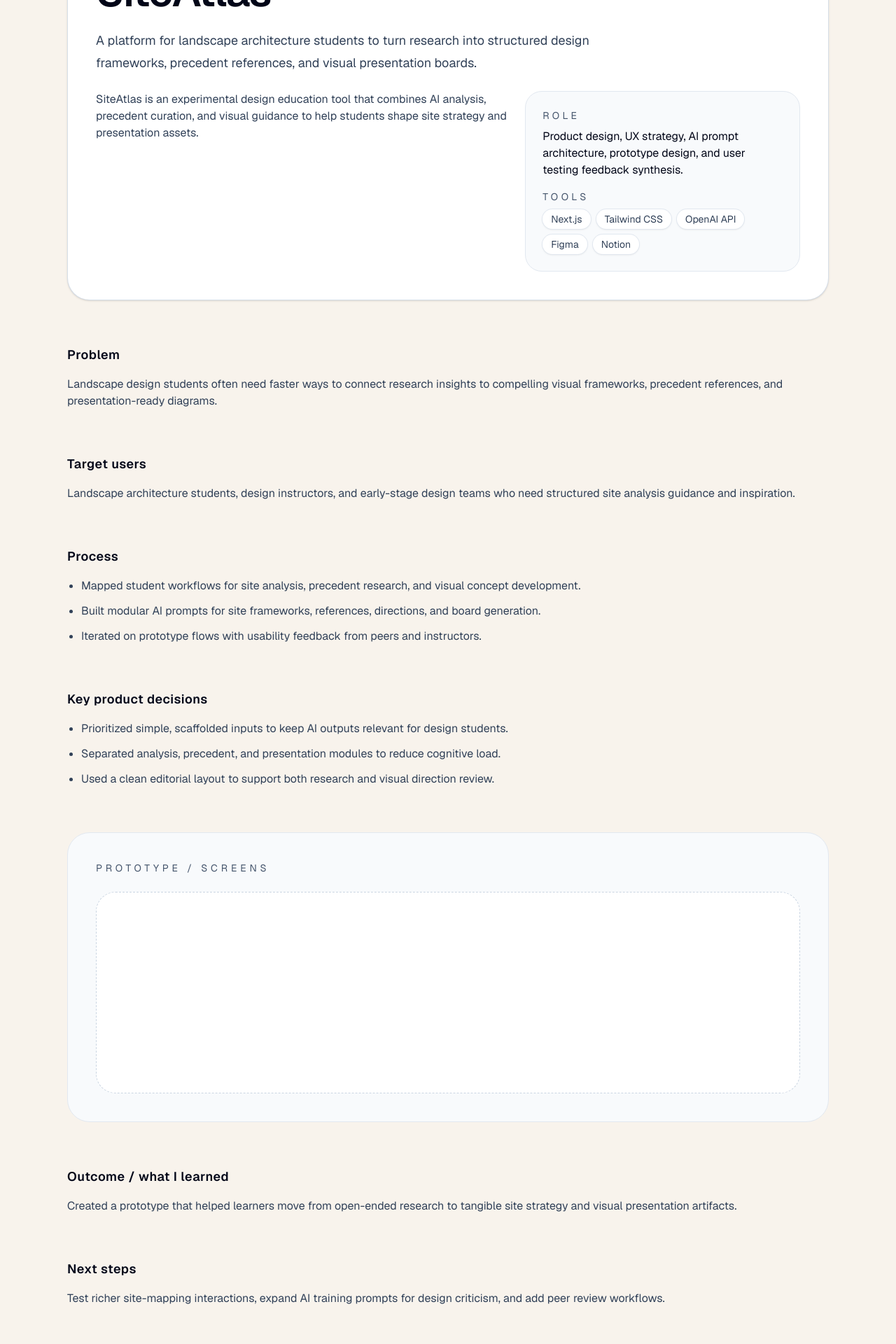
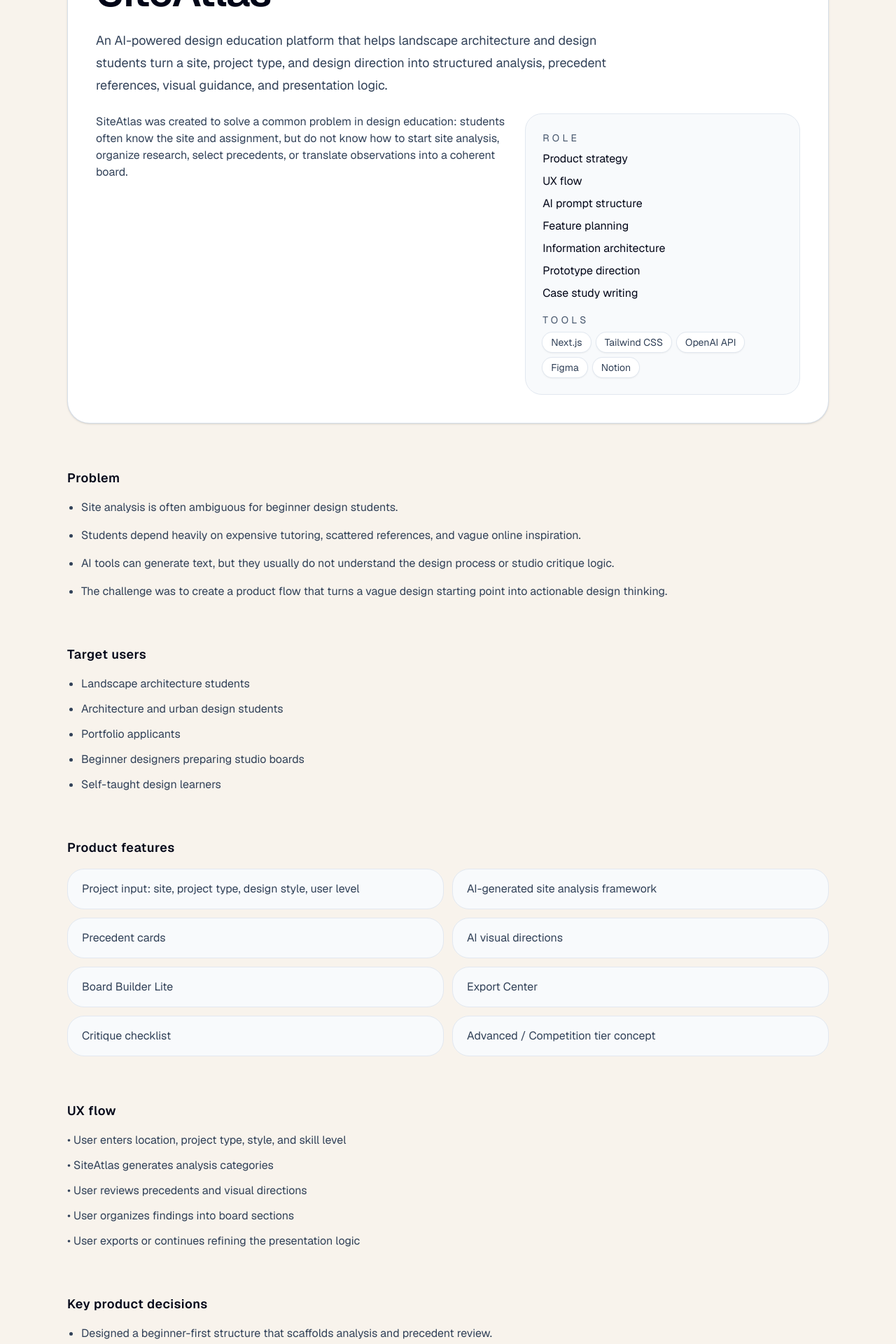
Before and after one commit to chantao1108-arch/chan-tao-portfolio, a Next.js app: page /work/siteatlas in a window 1280 px wide. Shown: the part 240-2160 px from the top of the page at 70% size. Built offline with nearby package versions, Linux system fonts and the light colour scheme.

Commit message:
Upgrade SiteAtlas case study

```diff
--- a/app/work/siteatlas/page.tsx
+++ b/app/work/siteatlas/page.tsx
@@ -6,6 +6,51 @@ import { SiteHeader } from "@/src/components/SiteHeader";
 import { projects } from "@/src/data/projects";
 
 const project = projects.find((item) => item.slug === "siteatlas");
+
+const targetUsers = [
+  "Landscape architecture students",
+  "Architecture and urban design students",
+  "Portfolio applicants",
+  "Beginner designers preparing studio boards",
+  "Self-taught design learners",
+];
+
+const roleItems = [
+  "Product strategy",
+  "UX flow",
+  "AI prompt structure",
+  "Feature planning",
+  "Information architecture",
+  "Prototype direction",
+  "Case study writing",
+];
+
+const productFeatures = [
+  "Project input: site, project type, design style, user level",
+  "AI-generated site analysis framework",
+  "Precedent cards",
+  "AI visual directions",
+  "Board Builder Lite",
+  "Export Center",
+  "Critique checklist",
+  "Advanced / Competition tier concept",
+];
+
+const uxSteps = [
+  "User enters location, project type, style, and skill level",
+  "SiteAtlas generates analysis categories",
+  "User reviews precedents and visual directions",
+  "User organizes findings into board sections",
+  "User exports or continues refining the presentation logic",
+];
+
+const placeholderCards = [
+  "Input form",
+  "AI analysis output",
+  "Precedent cards",
+  "Board Builder",
+  "Export Center",
+];
 
 export const metadata: Metadata = {
   title: "SiteAtlas — AI Design Education Tool",
@@ -30,7 +75,7 @@ export default function SiteAtlasPage() {
         <section className="space-y-6 rounded-[2rem] border border-slate-300/75 bg-white p-10 shadow-sm">
           <p className="text-sm uppercase tracking-[0.35em] text-slate-600">{project.label}</p>
           <h1 className="text-5xl font-semibold tracking-tight text-slate-950 sm:text-6xl">{project.title}</h1>
-          <p className="max-w-3xl text-lg leading-8 text-slate-700">{project.heroSummary}</p>
+          <p className="max-w-3xl text-lg leading-8 text-slate-700">{project.description}</p>
           <div className="grid gap-6 lg:grid-cols-[1.2fr_0.8fr]">
             <div className="space-y-5 text-slate-700">
               <p>{project.overview}</p>
@@ -38,7 +83,11 @@ export default function SiteAtlasPage() {
             <div className="space-y-4 rounded-3xl border border-slate-200 bg-slate-50 p-6">
               <div>
                 <p className="text-sm uppercase tracking-[0.32em] text-slate-600">Role</p>
-                <p className="mt-2 text-slate-950">{project.role}</p>
+                <div className="mt-2 space-y-2 text-slate-950">
+                  {roleItems.map((item) => (
+                    <p key={item}>{item}</p>
+                  ))}
+                </div>
               </div>
               <div>
                 <p className="text-sm uppercase tracking-[0.32em] text-slate-600">Tools</p>
@@ -56,18 +105,40 @@ export default function SiteAtlasPage() {
 
         <section className="grid gap-16 py-16">
           <CaseStudySection title="Problem">
-            <p>{project.problem}</p>
+            <ul className="list-disc space-y-4 pl-5 text-slate-700">
+              <li>Site analysis is often ambiguous for beginner design students.</li>
+              <li>Students depend heavily on expensive tutoring, scattered references, and vague online inspiration.</li>
+              <li>AI tools can generate text, but they usually do not understand the design process or studio critique logic.</li>
+              <li>The challenge was to create a product flow that turns a vague design starting point into actionable design thinking.</li>
+            </ul>
           </CaseStudySection>
+
           <CaseStudySection title="Target users">
-            <p>{project.targetUsers}</p>
-          </CaseStudySection>
-          <CaseStudySection title="Process">
             <ul className="list-disc space-y-3 pl-5 text-slate-700">
-              {project.process.map((step) => (
-                <li key={step}>{step}</li>
+              {targetUsers.map((user) => (
+                <li key={user}>{user}</li>
               ))}
             </ul>
           </CaseStudySection>
+
+          <CaseStudySection title="Product features">
+            <ul className="grid gap-3 text-slate-700 sm:grid-cols-2">
+              {productFeatures.map((feature) => (
+                <li key={feature} className="rounded-3xl border border-slate-200 bg-slate-50 px-5 py-4">
+                  {feature}
+                </li>
+              ))}
+            </ul>
+          </CaseStudySection>
+
+          <CaseStudySection title="UX flow">
+            <div className="space-y-3 text-slate-700">
+              {uxSteps.map((step) => (
+                <p key={step}>• {step}</p>
+              ))}
+            </div>
+          </CaseStudySection>
+
           <CaseStudySection title="Key product decisions">
             <ul className="list-disc space-y-3 pl-5 text-slate-700">
               {project.decisions.map((decision) => (
@@ -75,15 +146,52 @@ export default function SiteAtlasPage() {
               ))}
             </ul>
           </CaseStudySection>
+
           <div className="rounded-[2rem] border border-slate-200 bg-slate-50 p-10">
-            <p className="text-sm uppercase tracking-[0.35em] text-slate-600">Prototype / screens</p>
-            <div className="mt-6 h-72 rounded-[1.75rem] border border-dashed border-slate-300 bg-white" />
+            <p className="text-sm uppercase tracking-[0.35em] text-slate-600">Prototype placeholders</p>
+            <div className="mt-6 grid gap-6 sm:grid-cols-2">
+              {placeholderCards.map((label) => (
+                <div key={label} className="rounded-[1.75rem] border border-dashed border-slate-300 bg-white px-6 py-10 text-center text-slate-600 shadow-sm">
+                  {label}
+                </div>
+              ))}
+            </div>
           </div>
-          <CaseStudySection title="Outcome / what I learned">
-            <p>{project.outcome}</p>
+
+          <CaseStudySection title="Product thinking">
+            <p className="text-slate-700">
+              The activation moment is not when the user enters a prompt. The activation moment is when the user receives a board-ready structure that helps them move from confusion to design direction.
+            </p>
           </CaseStudySection>
+
+          <CaseStudySection title="Skills demonstrated">
+            <div className="grid gap-3 sm:grid-cols-2">
+              {[
+                "AI product thinking",
+                "UX information architecture",
+                "Product strategy",
+                "Design education knowledge",
+                "Prompt design",
+                "Web product prototyping",
+                "Feature prioritization",
+                "English product writing",
+              ].map((skill) => (
+                <div key={skill} className="rounded-3xl border border-slate-200 bg-white px-5 py-4 text-slate-700">
+                  {skill}
+                </div>
+              ))}
+            </div>
+          </CaseStudySection>
+
           <CaseStudySection title="Next steps">
-            <p>{project.nextSteps}</p>
+            <ul className="list-disc space-y-3 pl-5 text-slate-700">
+              <li>Add real precedent database</li>
+              <li>Add user-uploaded reference images</li>
+              <li>Add editable board layouts</li>
+              <li>Add export formats</li>
+              <li>Add critique mode</li>
+              <li>Add paid tier experiments</li>
+            </ul>
           </CaseStudySection>
         </section>
       </main>
--- a/src/data/projects.ts
+++ b/src/data/projects.ts
@@ -24,34 +24,35 @@ export const projects: Project[] = [
     title: "SiteAtlas",
     label: "AI Design Education Tool",
     description:
-      "An AI-powered design education platform that helps landscape architecture students generate site analysis frameworks, precedent references, visual directions, and presentation boards.",
+      "An AI-powered design education platform that helps landscape architecture and design students turn a site, project type, and design direction into structured analysis, precedent references, visual guidance, and presentation logic.",
     tags: ["AI Product", "UX Design", "Web Prototype", "OpenAI API", "Design Education"],
     overview:
-      "SiteAtlas is an experimental design education tool that combines AI analysis, precedent curation, and visual guidance to help students shape site strategy and presentation assets.",
+      "SiteAtlas was created to solve a common problem in design education: students often know the site and assignment, but do not know how to start site analysis, organize research, select precedents, or translate observations into a coherent board.",
     problem:
-      "Landscape design students often need faster ways to connect research insights to compelling visual frameworks, precedent references, and presentation-ready diagrams.",
+      "Site analysis is often ambiguous for beginner design students. Students depend heavily on expensive tutoring, scattered references, and vague online inspiration. Existing AI tools can generate text, but they usually do not understand the design process or studio critique logic. The challenge was to create a product flow that turns a vague design starting point into actionable design thinking.",
     targetUsers:
-      "Landscape architecture students, design instructors, and early-stage design teams who need structured site analysis guidance and inspiration.",
+      "Landscape architecture students, architecture and urban design students, portfolio applicants, beginner designers preparing studio boards, and self-taught design learners.",
     role:
-      "Product design, UX strategy, AI prompt architecture, prototype design, and user testing feedback synthesis.",
+      "Product strategy, UX flow, AI prompt structure, feature planning, information architecture, prototype direction, and case study writing.",
     tools: ["Next.js", "Tailwind CSS", "OpenAI API", "Figma", "Notion"],
     process: [
-      "Mapped student workflows for site analysis, precedent research, and visual concept development.",
-      "Built modular AI prompts for site frameworks, references, directions, and board generation.",
-      "Iterated on prototype flows with usability feedback from peers and instructors.",
+      "Defined the core product path from site input to board-ready output.",
+      "Structured prompts and outputs to support both analysis and visual direction.",
+      "Refined prototype screens around clear student workflows and critique preparation.",
     ],
     decisions: [
-      "Prioritized simple, scaffolded inputs to keep AI outputs relevant for design students.",
-      "Separated analysis, precedent, and presentation modules to reduce cognitive load.",
-      "Used a clean editorial layout to support both research and visual direction review.",
+      "Designed a beginner-first structure that scaffolds analysis and precedent review.",
+      "Connected inspirational references to explicit design logic rather than abstract mood boards.",
+      "Positioned AI as a studio assistant rather than a final designer.",
+      "Prioritized the board output as the activation moment for student confidence.",
     ],
     outcome:
-      "Created a prototype that helped learners move from open-ended research to tangible site strategy and visual presentation artifacts.",
+      "Delivered an independent product prototype that makes site analysis more structured, approachable, and decision-focused for design learners.",
     nextSteps:
-      "Test richer site-mapping interactions, expand AI training prompts for design criticism, and add peer review workflows.",
-    heroTagline: "AI-powered design education for site analysis.",
+      "Add a real precedent database, user-uploaded reference images, editable board layouts, export formats, critique mode, and paid tier experiments.",
+    heroTagline: "AI-enabled education for site analysis and design direction.",
     heroSummary:
-      "A platform for landscape architecture students to turn research into structured design frameworks, precedent references, and visual presentation boards.",
+      "A platform for landscape architecture and design students to turn a site, assignment, and style direction into structured research, precedents, and board logic.",
     path: "/work/siteatlas",
   },
   {
```
